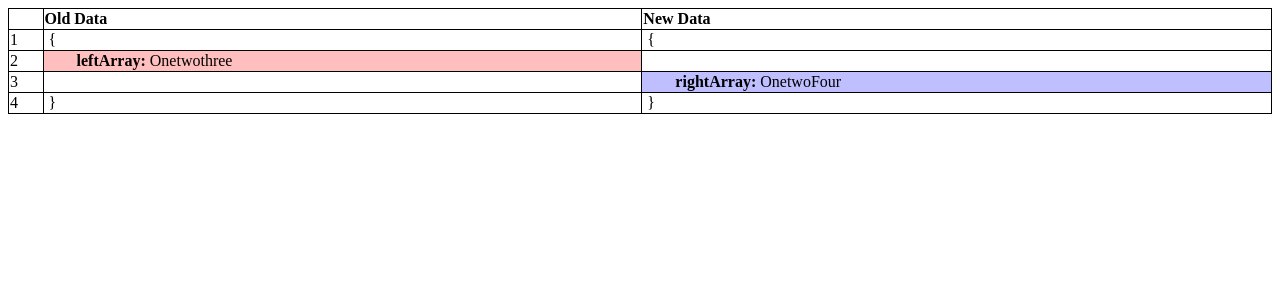
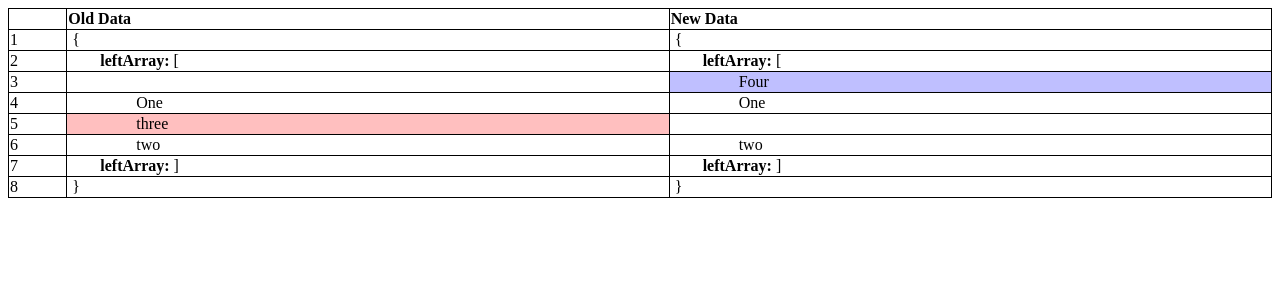
Before and after one commit to pranshugupta/ReactJs-JsonDiff, a React (Create React App) app: page / in a window 1280 px wide. Shown: the top 300 px of the page. Built offline with nearby package versions, Linux system fonts and the light colour scheme.

Commit message:
2 files modified

```diff
--- a/src/App.js
+++ b/src/App.js
@@ -17,7 +17,7 @@ export default function App() {
     // strings: 'John',
   };
   const rightObject = {
-    rightArray:rightArray
+    leftArray:rightArray
     // strings: 'John1',
     // nulls: null,
     // booleans: true,
--- a/src/jsonDiff/JsonDiff.js
+++ b/src/jsonDiff/JsonDiff.js
@@ -32,6 +32,10 @@ function compareObject(tableRows, parentKey, leftData, rightData, level) {
     if (leftData.hasOwnProperty(key) && rightData.hasOwnProperty(key)) {
       const oldVal = leftData[key];
       const newVal = rightData[key];
+      const valType = jsonValueType(oldVal);
+      if (valType === 'array') {
+        compareArray(tableRows, key, oldVal, newVal, childLevel);
+      } else {
         if (oldVal === newVal) {
           const className = 'same';
           tableRows.push({
@@ -60,6 +64,7 @@ function compareObject(tableRows, parentKey, leftData, rightData, level) {
               data: newVal,
             },
           });
+        }
       }
     } else if (!leftData.hasOwnProperty(key) && rightData.hasOwnProperty(key)) {
       const newVal = rightData[key];
```
Lines whose indentation alone changed are shown as unchanged.
